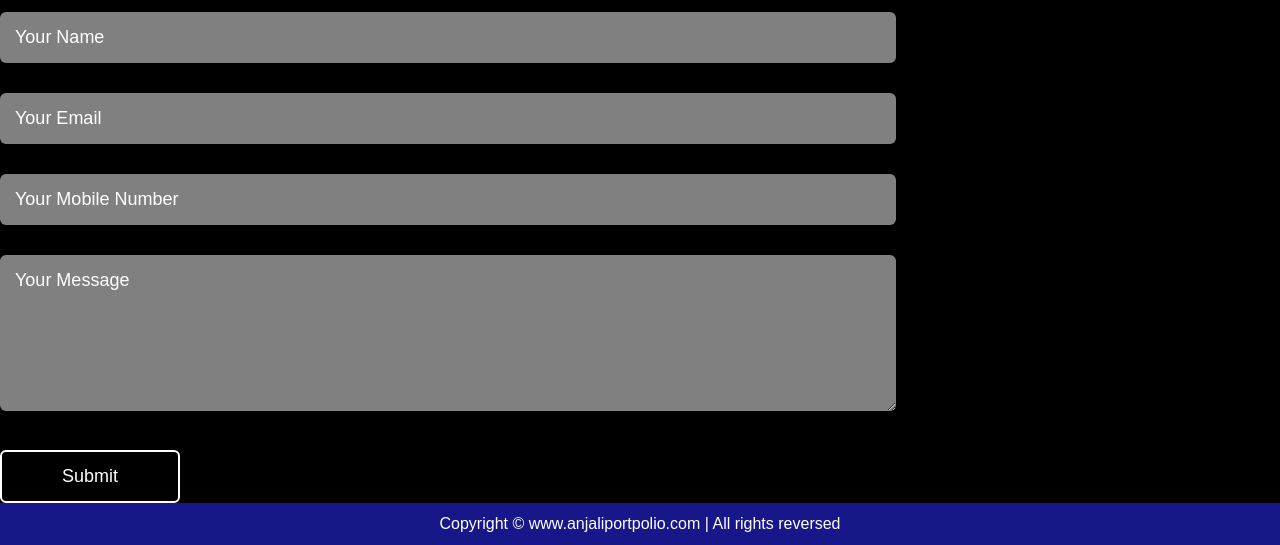
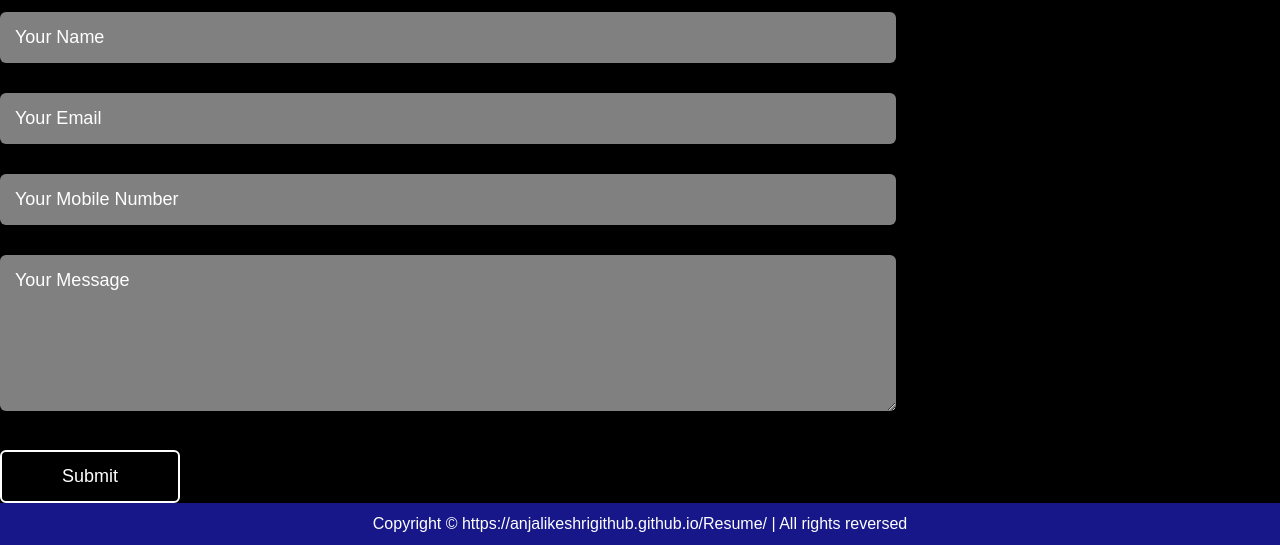
Before and after one commit to AnjaliKeshriGitHub/Resume, a plain HTML site: page index.html in a window 1280 px wide. Shown: the part 2433-2978 px from the top of the page. Drawn offline with nearby package versions, Linux system fonts and the light colour scheme; files whose address does not match are found by name.

Commit message:
Update index.html portpolio link added to footer

```diff
--- a/index.html
+++ b/index.html
@@ -278,7 +278,7 @@
       </div>
     -->
       <div class="footer-text-center">
-        Copyright &copy; www.anjaliportpolio.com | All rights reversed
+        Copyright &copy; https://anjalikeshrigithub.github.io/Resume/ | All rights reversed
       </div>
     </footer>
     <!-------------------------------Footer ends------------------------>
```
